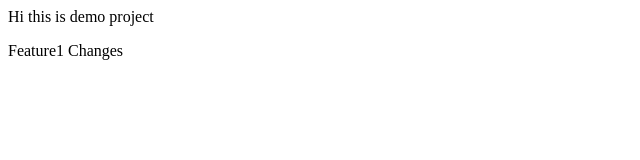
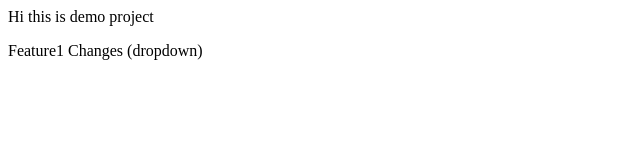
Before and after one commit to N3wD3v96/LocalProjectToGitHub, a plain HTML site: page index.html in a window 1280 px wide. Shown: the full height of the page, 0-640 px from the left. Drawn offline with Linux system fonts and the light colour scheme.

Commit message:
Add dropdown

```diff
--- a/index.html
+++ b/index.html
@@ -1,2 +1,2 @@
 <p>Hi this is demo project</p>
-<p>Feature1 Changes</p>
+<p>Feature1 Changes (dropdown)</p>
```
